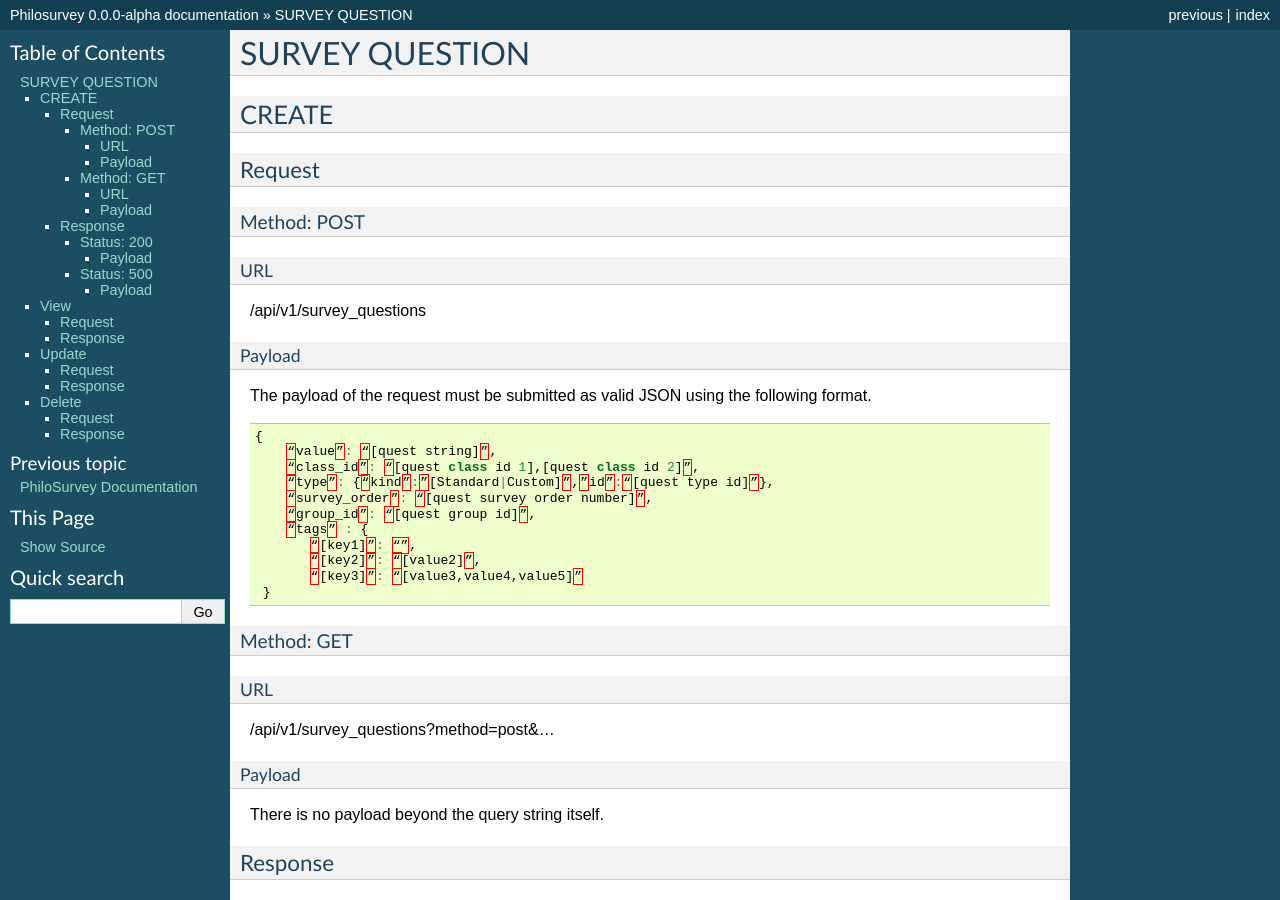
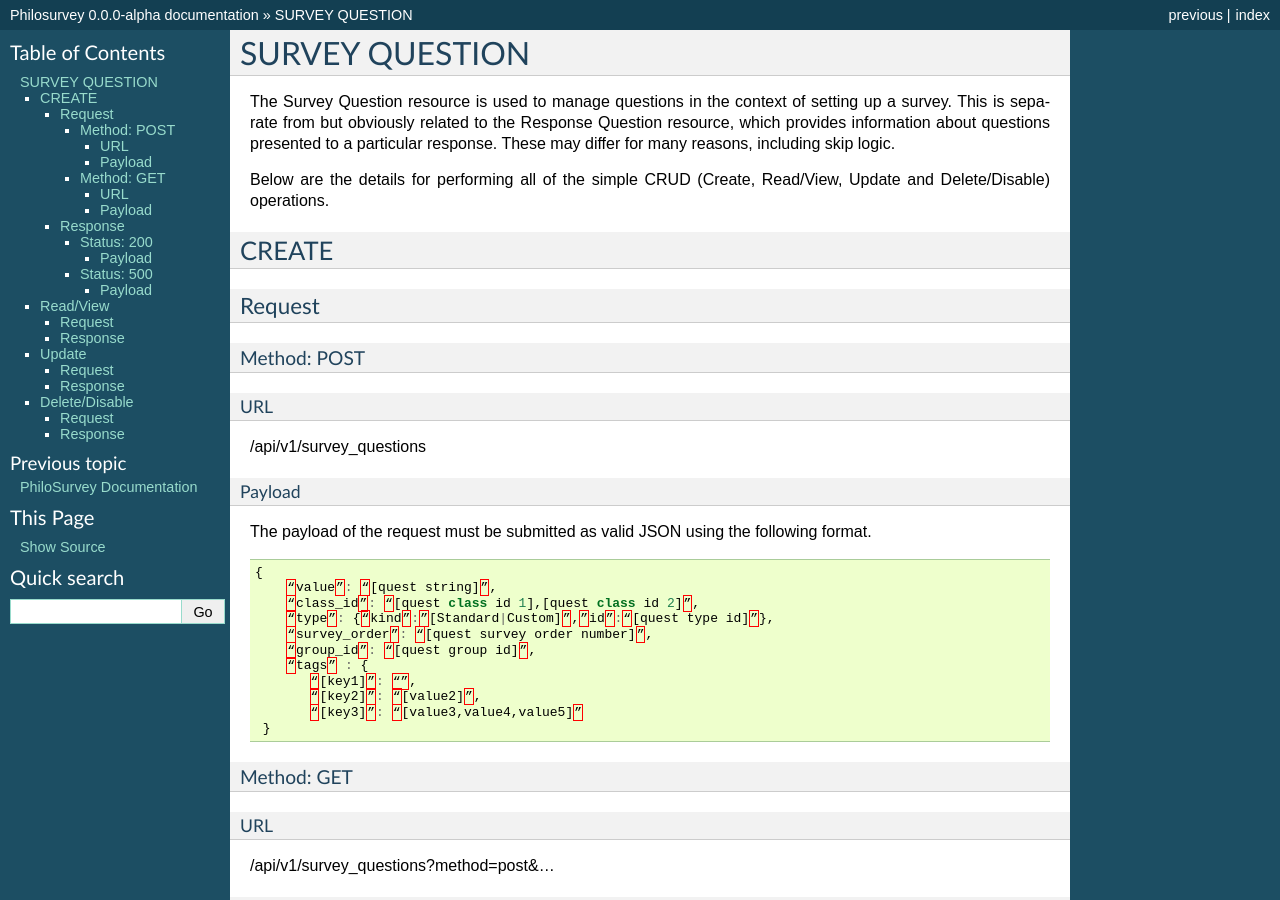
Before and after one commit to fitzjohn/philosurvey, a Sphinx documentation site: the page built from docs/survey_question.rst, in a window 1280 px wide and 900 px high. Built offline with Sphinx 7.4.7, drawn with Linux system fonts in a browser that asks for light colours; some of the changed text lies outside the part shown.

Commit message:
added a few extra explanatory notes

```diff
--- a/docs/survey_question.rst
+++ b/docs/survey_question.rst
@@ -1,6 +1,9 @@
 ****************
  SURVEY QUESTION
 ****************
+The Survey Question resource is used to manage questions in the context of setting up a survey. This is separate from but obviously related to the Response Question resource, which provides information about questions presented to a particular response. These may differ for many reasons, including skip logic.
+
+Below are the details for performing all of the simple CRUD (Create, Read/View, Update and Delete/Disable) operations.
 
 CREATE
 ======
@@ -86,7 +89,7 @@
       }
    }
 
-View
+Read/View
 ====
 
 Request
@@ -104,7 +107,7 @@
 Response
 --------
 
-Delete
+Delete/Disable
 ======
 
 Request
```
Also changed, not shown: 6 other files.
